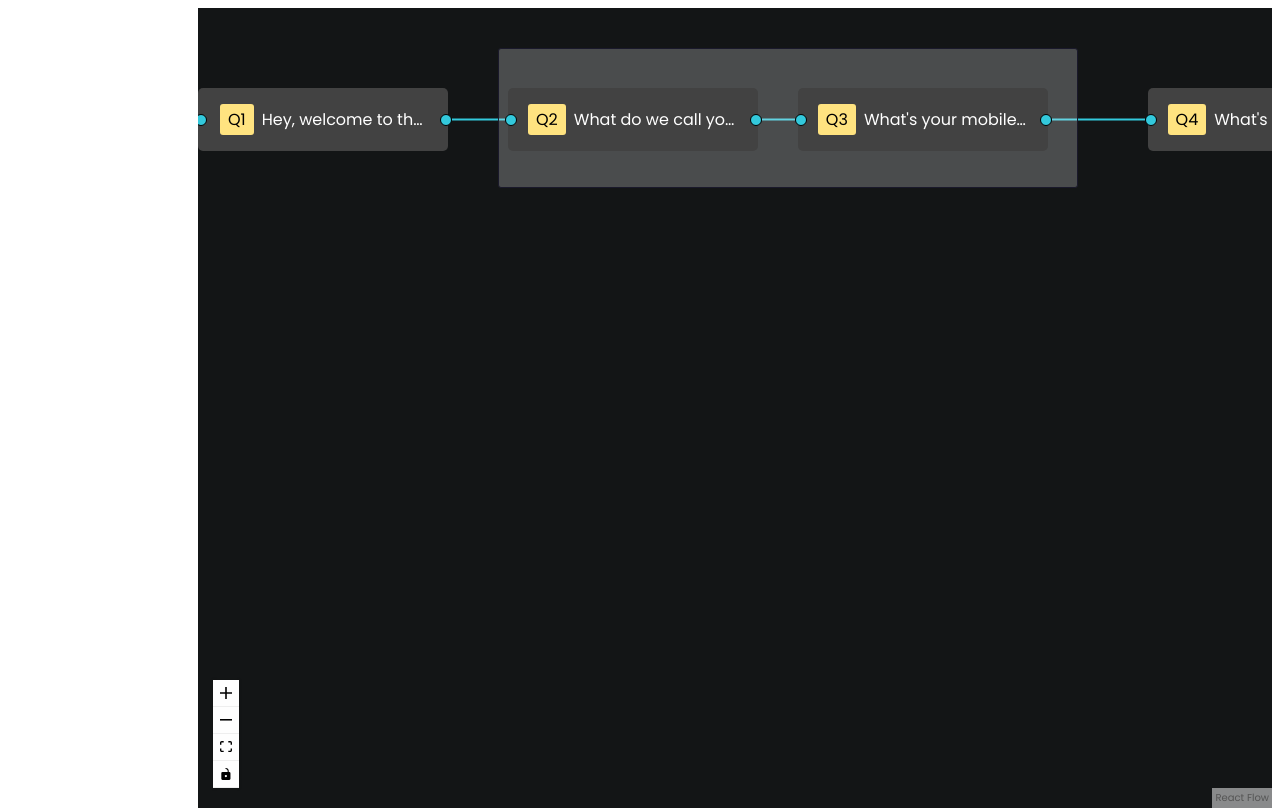
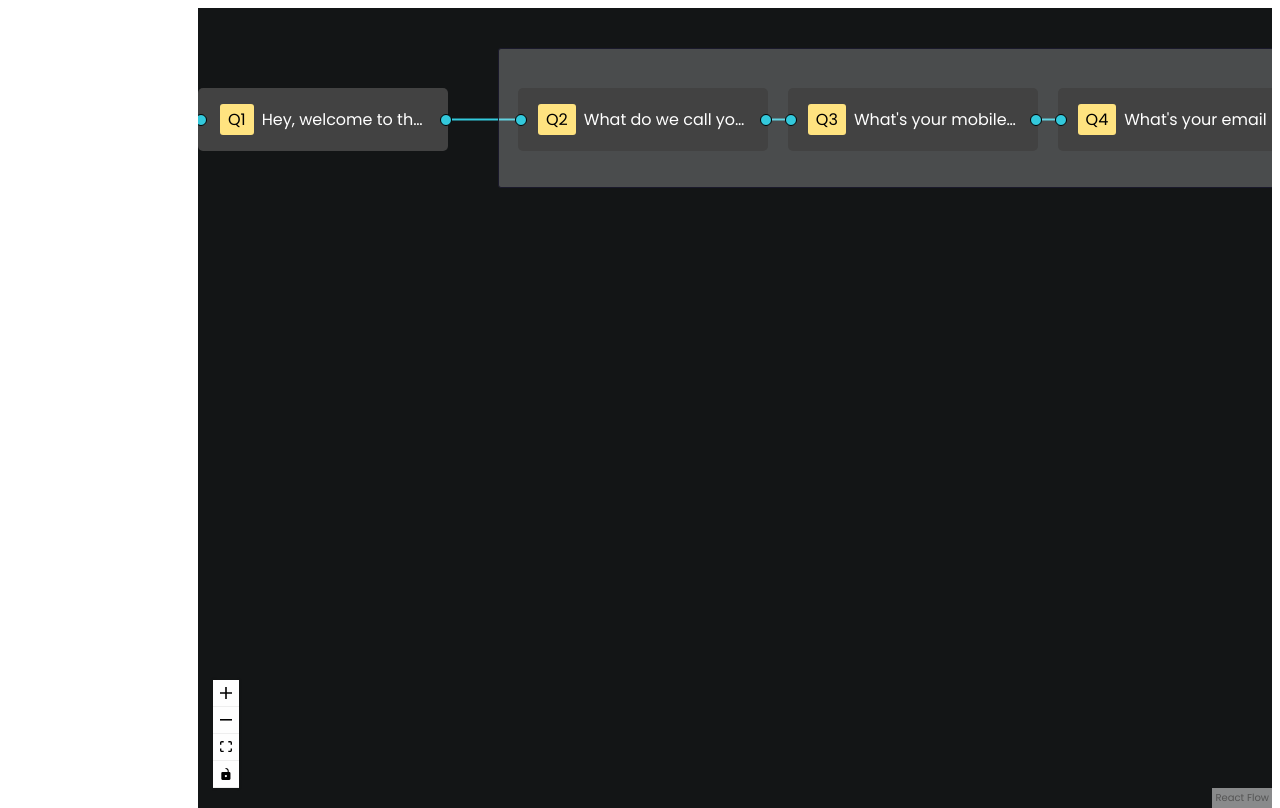
Before and after one commit to dsouzaian2000/react-flow-demo, a React (Create React App) app: page / in a window 1280 px wide. Built offline with nearby package versions, Linux system fonts and the light colour scheme.

Commit message:
Group Width Zoom

```diff
--- a/src/App.js
+++ b/src/App.js
@@ -107,6 +107,8 @@ const App = () => {
 
   //state for adjusting width on zoom
   const [nodeWidth, setNodeWidth] = useState(250);
+  //state for adjusting width of group on zoom
+  const [groupWidth, setGroupWidth] = useState(830);
 
   return (
     <GlobalContext.Provider
@@ -119,6 +121,8 @@ const App = () => {
         setNodeElements,
         nodeWidth,
         setNodeWidth,
+        groupWidth,
+        setGroupWidth,
       }}
     >
       {component === 0 && <Default />}
--- a/src/components/DualScreen/Screen1.component.js
+++ b/src/components/DualScreen/Screen1.component.js
@@ -33,12 +33,12 @@ const nodeTypes = {
 
 const DnDFlow = ({ setSecondaryMap, showSecondaryMap }) => {
   const context = useContext(GlobalContext);
-  const { nodeWidth, setNodeWidth } = context;
+  const { nodeWidth, setNodeWidth, groupWidth } = context;
 
   const nodeStyle = {
     background: "#424242",
     color: "#fff",
-    width: context.nodeWidth,
+    width: nodeWidth,
     border: "none",
     borderRadius: 5,
   };
@@ -61,7 +61,7 @@ const DnDFlow = ({ setSecondaryMap, showSecondaryMap }) => {
       data: { label: null },
       position: { x: 300, y: 40 },
       style: {
-        width: 580,
+        width: groupWidth,
         height: 140,
         backgroundColor: "rgba(240,240,240,0.25)",
       },
@@ -79,7 +79,7 @@ const DnDFlow = ({ setSecondaryMap, showSecondaryMap }) => {
           setSecondaryMap(true);
         },
       },
-      position: { x: 10, y: 40 },
+      position: { x: 20, y: 40 },
       style: nodeStyle,
       parentNode: "A",
     },
@@ -92,7 +92,7 @@ const DnDFlow = ({ setSecondaryMap, showSecondaryMap }) => {
         question: "What's your mobile number ?.",
         questionNo: 3,
       },
-      position: { x: 300, y: 40 },
+      position: { x: 290, y: 40 },
       style: nodeStyle,
       parentNode: "A",
     },
@@ -105,8 +105,9 @@ const DnDFlow = ({ setSecondaryMap, showSecondaryMap }) => {
         question: "What's your email ID?",
         questionNo: 4,
       },
-      position: { x: 950, y: 80 },
+      position: { x: 560, y: 40 },
       style: nodeStyle,
+      parentNode: "A",
     },
   ];
 
@@ -185,6 +186,17 @@ const DnDFlow = ({ setSecondaryMap, showSecondaryMap }) => {
     );
   }, [nodeWidth, setElements]);
 
+  useEffect(() => {
+    setElements((nds) =>
+      nds.map((node) => {
+        if (node.type === "group")
+          node.style = { ...node.style, width: groupWidth };
+
+        return node;
+      })
+    );
+  }, [groupWidth, setElements]);
+
   return (
     <ReactFlowProvider>
       <div
--- a/src/components/Nodes/Custom/Custom.component.js
+++ b/src/components/Nodes/Custom/Custom.component.js
@@ -1,26 +1,50 @@
 import { useContext, useEffect, memo, useState } from "react";
 import styles from "./Custom.module.css";
-import { Handle, useViewport } from "react-flow-renderer";
+import { Handle, useStore, useViewport } from "react-flow-renderer";
 import { GlobalContext } from "../../../GlobalContext";
+import { ConstructionOutlined } from "@mui/icons-material";
 
 export default memo(({ data }) => {
   const context = useContext(GlobalContext);
-  const { nodeWidth, setNodeWidth } = context;
+  const { nodeWidth, setNodeWidth, setGroupWidth } = context;
 
   const zoom = useViewport().zoom;
 
   const [prevZoom, setPrevZoom] = useState();
+  const store = useStore();
+
+  const grpWidth = 250 * 3 + 20 * 3 + 20;
 
   useEffect(() => {
     const roundFigure = Math.round(zoom * 1000);
 
-    if (roundFigure >= 1000) setNodeWidth(250);
-    if (roundFigure <= 950 && roundFigure >= 900) setNodeWidth(225);
-    if (roundFigure <= 900 && roundFigure >= 850) setNodeWidth(200);
-    if (roundFigure <= 850 && roundFigure >= 800) setNodeWidth(175);
-    if (roundFigure <= 800 && roundFigure >= 750) setNodeWidth(150);
-    if (roundFigure <= 750) setNodeWidth(100);
+    if (roundFigure >= 1000) {
+      setNodeWidth(250);
+      setGroupWidth(grpWidth);
+    }
+    if (roundFigure <= 950 && roundFigure >= 900) {
+      setNodeWidth(225);
+      setGroupWidth(grpWidth - 20);
+    }
+    if (roundFigure <= 900 && roundFigure >= 850) {
+      setNodeWidth(200);
+      setGroupWidth(grpWidth - 40);
+    }
+    if (roundFigure <= 850 && roundFigure >= 800) {
+      setNodeWidth(175);
+      setGroupWidth(grpWidth - 80);
+    }
+    if (roundFigure <= 800 && roundFigure >= 750) {
+      setNodeWidth(150);
+      setGroupWidth(grpWidth - 100);
+    }
+    if (roundFigure <= 750) {
+      setNodeWidth(100);
+      setGroupWidth(grpWidth - 140);
+    }
   }, [zoom]);
+
+  console.log(store);
 
   return (
     <>
```
